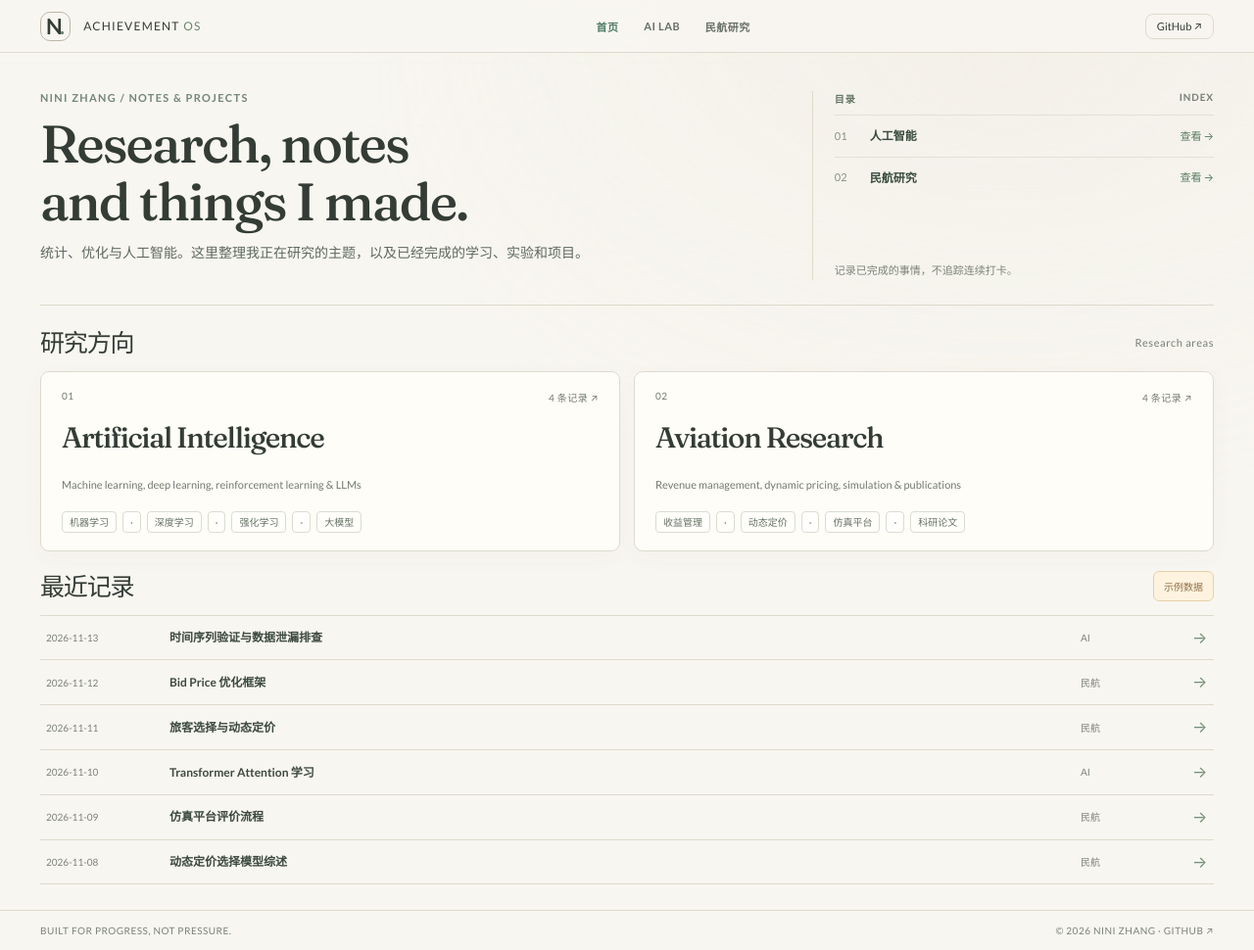
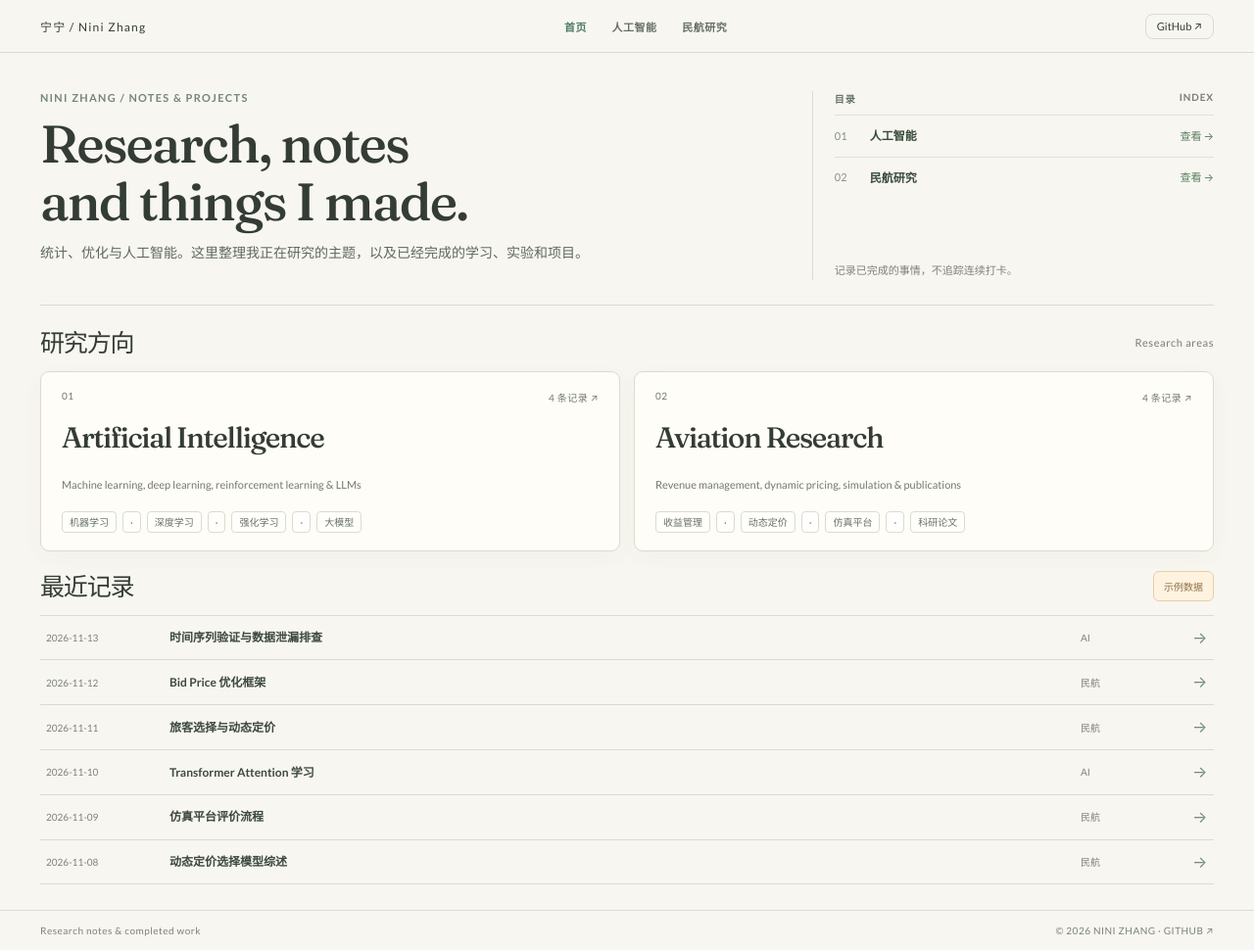
Before and after one commit to ningningzhang-nina/achievement-dashboard, a plain HTML site: page index.html in a window 1280 px wide. Shown: the whole page at 98% size. Drawn offline with Linux system fonts and the light colour scheme.

Commit message:
design: simplify site identity and navigation

```diff
--- a/index.html
+++ b/index.html
@@ -1,8 +1,8 @@
 <!doctype html>
-<html lang="zh-CN"><head><meta charset="utf-8"><meta name="viewport" content="width=device-width,initial-scale=1"><meta name="theme-color" content="#f8f6f0"><meta name="description" content="Personal achievement dashboard — AI, airline revenue management, dynamic pricing and simulation."><title>Achievement OS · Nini Zhang</title><link rel="stylesheet" href="./styles.css"></head>
+<html lang="zh-CN"><head><meta charset="utf-8"><meta name="viewport" content="width=device-width,initial-scale=1"><meta name="theme-color" content="#f8f6f0"><meta name="description" content="Personal achievement dashboard — AI, airline revenue management, dynamic pricing and simulation."><title>Nini Zhang · Research & Projects</title><link rel="stylesheet" href="./styles.css"></head>
 <body>
-<div class="ambient" aria-hidden="true"></div>
-<header class="site-nav"><a class="brand" href="#/"><span class="brand-icon">N<span class="brand-dot">.</span></span><span>ACHIEVEMENT <b>OS</b></span></a><nav aria-label="主导航"><a data-nav="home" href="#/">首页</a><a data-nav="ai" href="#/ai">AI LAB</a><a data-nav="aviation" href="#/aviation">民航研究</a></nav><a class="github-link" href="https://github.com/ningningzhang-nina/achievement-dashboard" target="_blank" rel="noreferrer">GitHub <span aria-hidden="true">↗</span></a></header>
+
+<header class="site-nav"><a class="brand" href="#/"><span>宁宁 / Nini Zhang</span></a><nav aria-label="主导航"><a data-nav="home" href="#/">首页</a><a data-nav="ai" href="#/ai">人工智能</a><a data-nav="aviation" href="#/aviation">民航研究</a></nav><a class="github-link" href="https://github.com/ningningzhang-nina/achievement-dashboard" target="_blank" rel="noreferrer">GitHub <span aria-hidden="true">↗</span></a></header>
 <main id="app"></main>
-<footer class="footer"><span>BUILT FOR PROGRESS, NOT PRESSURE.</span><span>© <span id="year"></span> NINI ZHANG · <a href="https://github.com/ningningzhang-nina" target="_blank" rel="noreferrer">GITHUB ↗</a></span></footer>
+<footer class="footer"><span>Research notes & completed work</span><span>© <span id="year"></span> NINI ZHANG · <a href="https://github.com/ningningzhang-nina" target="_blank" rel="noreferrer">GITHUB ↗</a></span></footer>
 <script src="./app.js" defer></script></body></html>
```
